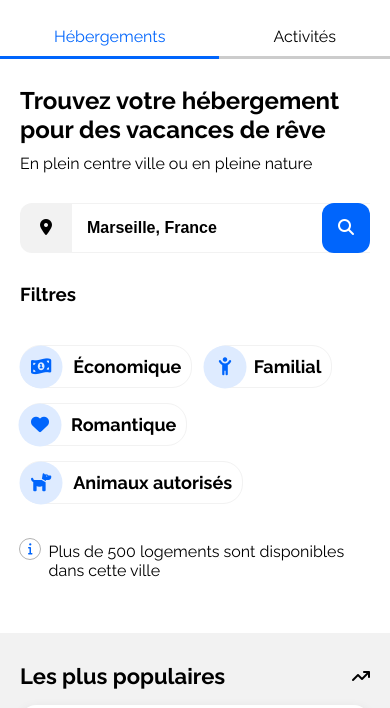
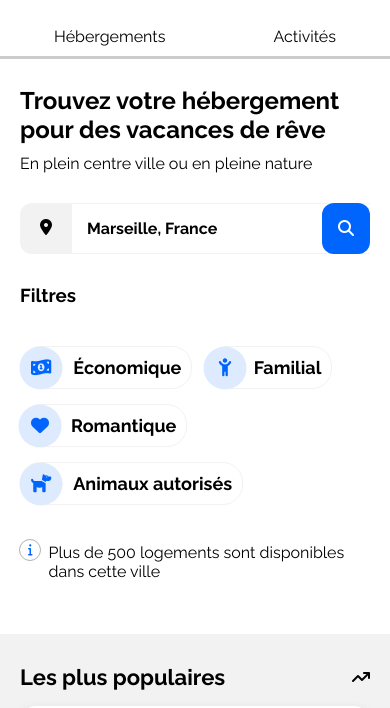
Before and after one commit to JesseIber/Booki, a plain HTML site: page index.html in a window 390 px wide. Shown: the part 69-777 px from the top of the page. Drawn offline with Linux system fonts and the light colour scheme.

Commit message:
rectifications

```diff
--- a/css/app.css
+++ b/css/app.css
@@ -57,12 +57,12 @@ ul{
     padding-left: 20px;
     padding-right: 20px;
 }
+.navbar-item a:hover{
+    color: var(--blue);
+}
 
-.active{
+.navbar-item:active{
     border-top: 3px solid var(--blue);
-}
-.active a{
-    color: var(--blue);
 }
 
 .logo {
@@ -113,6 +113,7 @@ h1,h2, h3,h4, p{
     border: 0;
     border-top: 1px solid var(--gray);
     border-bottom: 1px solid var(--gray);
+    font-family: 'Raleway';
     font-weight: 700;
     padding: 15px;
 }
@@ -122,6 +123,7 @@ h1,h2, h3,h4, p{
     background-color: var(--blue);
     color: white;
     padding: 10px 15px;
+    font-family: 'Raleway';
     font-weight: 700;
     font-size: 16px;
     border-top-right-radius: 12px;
@@ -380,12 +382,9 @@ footer li:first-child{
         padding-bottom: 10px;
         border-bottom: 3px solid rgba(0, 0, 0, 0.2);
     }
-    .active{
+    .navbar-item:active{
         border-top: none;
         border-bottom: 3px solid var(--blue);
-    }
-    .active a{
-        color: var(--blue);
     }
     .container{
         padding: 10px 20px;
--- a/index.html
+++ b/index.html
@@ -15,7 +15,7 @@
     <header class="navbar">
         <a class="logo" href="#"><img src="images/logo/Booki.png" width="100" alt="Booki" /></a>
         <ul class="navbar-nav">
-            <li class="navbar-item active"><a href="#hebergements">Hébergements</a></li>
+            <li class="navbar-item"><a href="#hebergements">Hébergements</a></li>
             <li class="navbar-item"><a href="#activites">Activités</a></li>
         </ul>
     </header>
```
